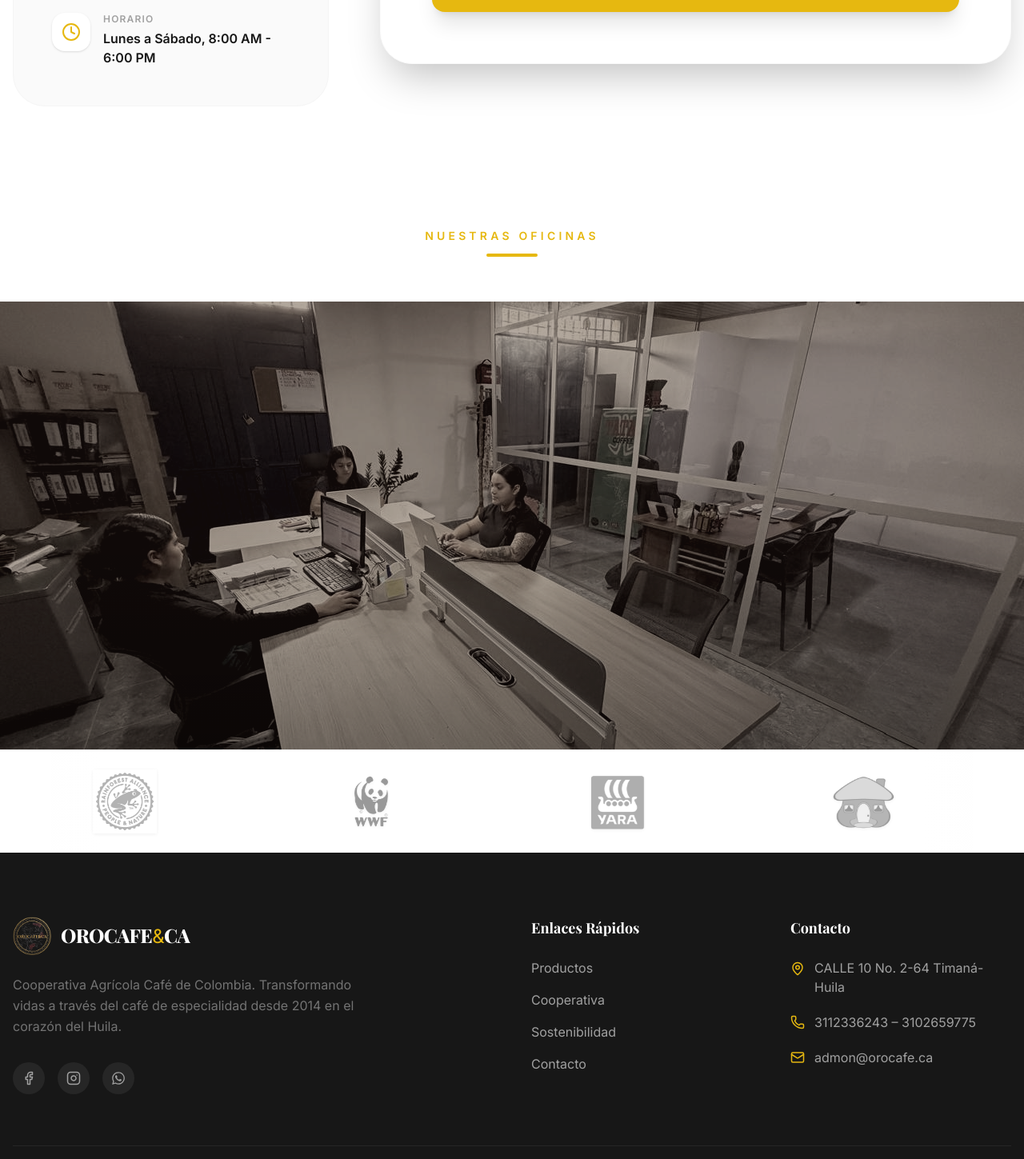
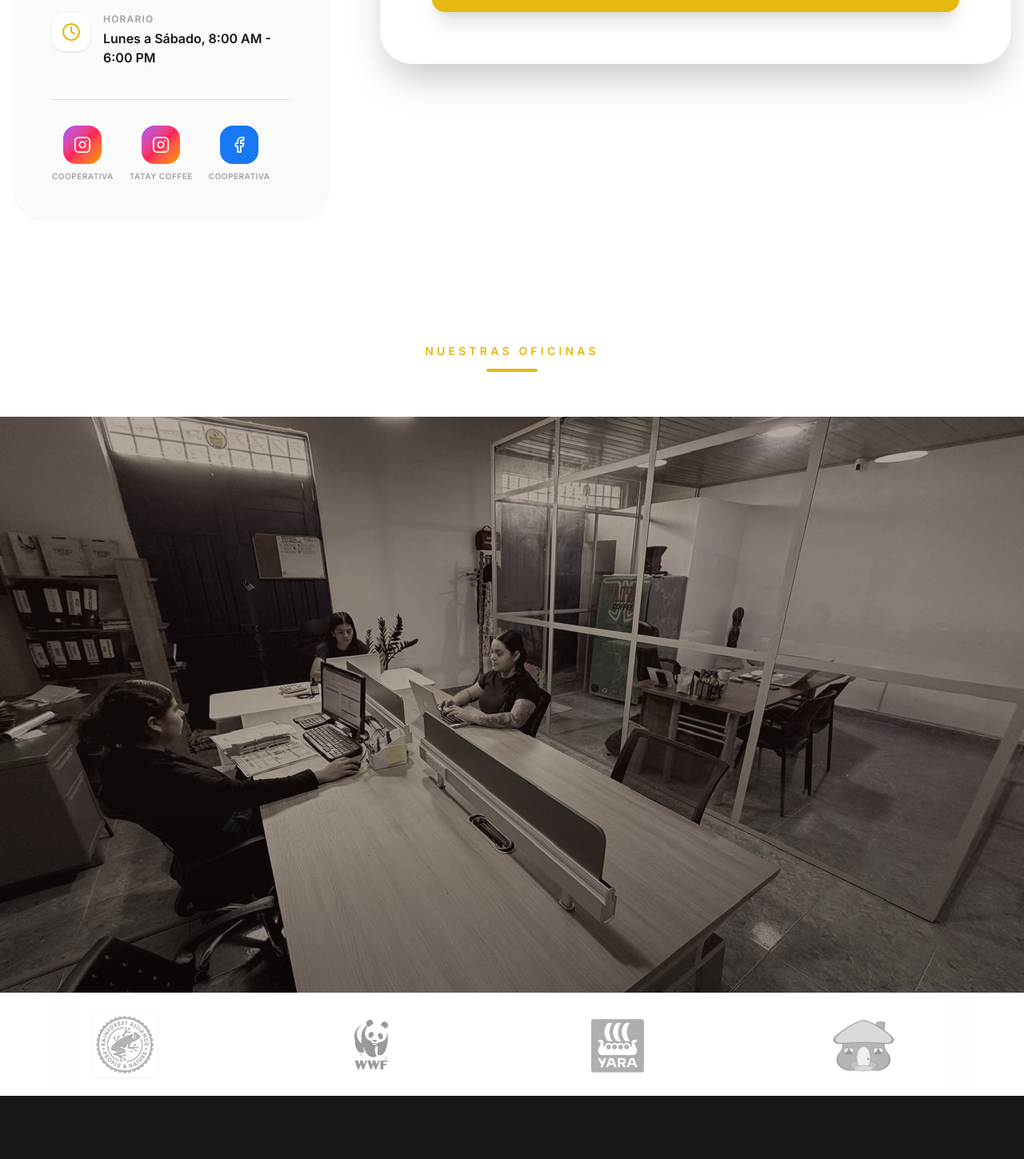
Before and after one commit to AndresPuyol/OROCAFE, a React (Vite) app: page /contacto in a window 1280 px wide. Shown: the part 1040-2489 px from the top of the page at 80% size. Built offline with nearby package versions, Linux system fonts and the light colour scheme; a web font is replaced by a local one.

Commit message:
Hice modificaciones con tatay

```diff
--- a/src/i18n/translations.ts
+++ b/src/i18n/translations.ts
@@ -19,14 +19,14 @@ export const translations = {
     // Home - History
     'home.history.title': 'HISTORIA',
     'home.history.subtitle': 'Nuestra Herencia: Tradición Familiar',
-    'home.history.section1.title': 'Cinco Décadas de Maestría Cafetera en el Sur de Huila municipio de Timaná Colombia',
-    'home.history.section1.p': 'El legado de nuestra organización se remonta al año de 1968, cuando el Sr. Neftalí Bermeo Jiménez —heredero de una profunda tradición — transformó la caficultura de Timaná, Huila. Como pionero en la comercialización de café siendo aliado estratégico de los principales exportadores del país y la Federación Nacional de Cafeteros de Colombia. ',
+    'home.history.section1.title': 'Cinco Décadas de tradicion cafetera en el Sur de Huila municipio de Timaná Colombia',
+    'home.history.section1.p': 'El legado de nuestra organización da inicio al año de 1968, cuando el Sr. Neftalí Bermeo Jiménez —heredero de una profunda tradición — transformó la caficultura de Timaná, Huila. Como pionero en la comercialización de café siendo aliado estratégico de los principales exportadores del país y la Federación Nacional de Cafeteros de Colombia. ',
     'home.history.section2.title': 'Logística y Expansión Estratégica',
     'home.history.section2.p': 'Nuestra capacidad operativa dio un salto en 1994 con la apertura de una central de secado de café húmedo en Neiva, Huila, para  aumentar su volumen de  compra y de esta forma poder abrir nuevas bodegas en otros municipios del Huila y Tolima  para dar mayor crecimiento a su comercialización y de esta forma  un  suministro de mayor tamaño y eficiencia para sus diferentes cliente en Colombia; Para 2005 nuestra huella se extendió a nivel nacional, comprando cafés orgánicos de la Sierra Nevada de Santa Marta, fincas en Pereira - Risaralda y Popayán - cauca. ',
     'home.history.section3.title': 'Liderazgo Generacional e Impacto Social',
     'home.history.section3.p': 'En 2014, su hijo de Neftalí Bermeo Estupiñán hace el relevo generacional a su Padre, dando inicio a una asociación la cual se crea con 43 productores, hoy una comunidad de 95 socios y 155 beneficiarios, impactando directamente la calidad de vida de 250 familias caficultoras. Nuestra presencia se extiende por la zona cafetera del Sur del Huila en los Municipios de: Timaná, Tarqui, Mesa de Elías, Suaza, Oporapa, Pitalito, Acevedo y Guadalupe.',
     'home.history.section4.title': 'Una Nueva Era: Cooperativa Agrícola Café y Cacao de Colombia',
-    'home.history.section4.p': 'Hoy, impulsados por nuestro crecimiento y la sofisticación de nuestras operaciones, hemos evolucionado. Hicimos la transición de asociación a Cooperativa una estructura más robusta y competitiva diseñada para garantizarles a nuestros clientes un mayor volumen con los más altos estándares de calidad de nuestros cafés diferenciados',
+    'home.history.section4.p': 'Hoy, impulsados por nuestro crecimiento e inovaciones en nuestras operaciones, hemos evolucionado. Hicimos la transición de asociación a Cooperativa una estructura más robusta y competitiva diseñada para garantizarles a nuestros clientes un mayor volumen con los más altos estándares de calidad de nuestros cafés diferenciados',
     'home.history.footer': 'No solo vendemos café, exportamos historia y tradición, donde la excelencia nace en el campo y se siente en la Taza',
 
     // Home - Features
@@ -35,7 +35,7 @@ export const translations = {
     'home.feat1.title': 'Comercio Justo',
     'home.feat1.desc': 'Apoyo directo a 250 familias caficultoras garantizando precios justos y mejores condiciones de vida.',
     'home.feat2.title': 'Calidad de Origen',
-    'home.feat2.desc': '750 hectáreas de variedades premium cultivadas en las mejores condiciones del sur del Huila.',
+    'home.feat2.desc': '750 hectáreas de variedades premium cultivadas en las mejores montañas de los municipios del sur del Huila en Colombia.',
     'home.feat3.title': 'Sostenibilidad',
     'home.feat3.desc': 'Prácticas amigables con el medio ambiente que preservan nuestro territorio para futuras generaciones.',
 
@@ -43,7 +43,7 @@ export const translations = {
     'home.loc.families': 'Familias',
     'home.loc.tag': 'Corazón de Colombia',
     'home.loc.title': 'Cultivado en las Montañas del Huila',
-    'home.loc.desc': 'Nuestra cooperativa tiene su sede en Timaná, una región privilegiada con condiciones únicas: altitud ideal, suelos volcánicos ricos y un clima tropical de montaña perfecto para el café de especialidad.',
+    'home.loc.desc': 'Nuestra cooperativa tiene su Sede Principal en Timaná, Huila, una región privilegiada con condiciones únicas: altitud ideal, micro climas perfectos para producir café de especialidad.',
     'home.loc.alt.label': 'Altitud',
     'home.loc.alt.val': '1.150 - 2.000 msnm',
     'home.loc.soil.label': 'Suelos',
@@ -79,7 +79,7 @@ export const translations = {
     'news.desc3': 'Comprometidos con el medio ambiente, presentamos nuestro nuevo empaque 100% compostable para toda la línea de cafés especiales, reduciendo nuestra huella de carbono...',
 
     // Footer
-    'footer.desc': 'Cooperativa Agrícola Café de Colombia. Transformando vidas a través del café de especialidad desde 2014 en el corazón del Huila.',
+    'footer.desc': 'Cooperativa Agrícola Café y Cacao de Colombia. Transformando vidas a través del café de especialidad desde 2014 en el corazón del Huila.',
     'footer.links': 'Enlaces Rápidos',
     'footer.contact': 'Contacto',
     'footer.rights': 'Todos los derechos reservados.',
@@ -157,7 +157,7 @@ export const translations = {
     // Cooperative
     'coop.hero.tag': 'Nuestra Cooperativa',
     'coop.hero.title': 'La Excelencia en <br /><span className="italic text-gold">Cada Grano.</span>',
-    'coop.hero.desc': 'Somos una empresa Cooperativa donde contamos con más de 250 familias cafeteras, unidas por la pasión y el respeto a nuestra tierra.',
+    'coop.hero.desc': 'No solo vendemos café, exportamos historia y tradición, donde la excelencia nace en el campo y se siente en la Taza.',
     'coop.hero.stat1.lbl': 'Familias Cafeteras',
     'coop.hero.stat2.lbl': 'Origen Garantizado',
 
@@ -170,7 +170,7 @@ export const translations = {
     'coop.pillar2.title': 'Certificación Sostenible',
     'coop.pillar2.desc': 'Contamos con certificación RainForest Alliance producción sostenible que garantiza las buenas practicas agricolas, enfocadas en la proteccion de los recursos naturales, el bienestar economico y social de las familias cafeteras.',
     'coop.pillar3.title': 'Calidad Premium',
-    'coop.pillar3.desc': 'Producimos cafe Excelso, cafe pergamino, tostado; cafes especiales y Varietales donde el caficultor recibe un precio adicional al valor de su café por la calidad en taza.',
+    'coop.pillar3.desc': 'Producimos cafe Excelso, cafe pergamino, tostado; cafes especiales, Lavados, Naturales y Varietales donde el caficultor recibe un precio adicional al valor de su café por la calidad en taza.',
 
     'coop.banks.title': 'Nuestros Bancos Aliados',
     'coop.banks.lbl': 'Aliado Financiero',
@@ -317,14 +317,14 @@ export const translations = {
     // Home - History
     'home.history.title': 'HISTORY',
     'home.history.subtitle': 'Our Heritage: From Family Tradition to Global Excellence',
-    'home.history.section1.title': 'Five Decades of Coffee Mastery in Southern Colombia',
-    'home.history.section1.p': 'Our organization\'s legacy dates back to 1968 when Mr. Neftalí Bermeo Jiménez—heir to a deep coffee-growing tradition—transformed the agricultural scene of Timaná, Huila. As a pioneer in the marketing of parchment coffee and a strategic ally to the country\'s main exporters and the National Federation of Coffee Growers, he laid the foundations for an associative model focused on local producer prosperity.',
+    'home.history.section1.title': 'Five Decades of Coffee tradition in Southern Colombia',
+    'home.history.section1.p': 'Our organization\'s legacy goes back to 1968 when Mr. Neftalí Bermeo Jiménez—heir to a deep coffee-growing tradition—transformed the agricultural scene of Timaná, Huila. As a pioneer in the marketing of parchment coffee and a strategic ally to the country\'s main exporters and the National Federation of Coffee Growers, he laid the foundations for an associative model focused on local producer prosperity.',
     'home.history.section2.title': 'Logistics and Strategic Expansion',
     'home.history.section2.p': 'Our operational capacity took a qualitative leap in 1994 with the opening of a processing and drying center in Neiva, Huila, centralizing an efficient supply chain for the Huila and Tolima departments. By 2005, our footprint expanded nationally, managing organic coffees from the Sierra Nevada de Santa Marta and high-quality standard profiles in Pereira and Popayán. This infrastructure allowed us to connect the effort of the Colombian countryside with the most demanding roasters in international markets.',
     'home.history.section3.title': 'Generational Leadership and Social Impact',
     'home.history.section3.p': 'In 2014, under the direction of Neftalí Bermeo Estupiñán, we consolidated this historical effort by founding the Orocafe Timaná Association. What began as a group of 43 producers has evolved today into a community of 95 members and 155 beneficiaries, directly impacting the quality of life of 250 coffee-growing families. Our presence extends through the productive heart of Southern Huila: Timaná, Tarqui, Mesa de Elías, Suaza, Oporapa, Pitalito, Acevedo, and Guadalupe.',
     'home.history.section4.title': 'A New Era: Agricultural Coffee Cooperative of Colombia',
-    'home.history.section4.p': 'Today, driven by our growth and the sophistication of our operations, we have evolved. We transitioned from an association to the Agricultural Coffee Cooperative of Colombia, a more robust and competitive structure designed to guarantee consistency, volume, and the highest quality standards for our commercial allies abroad.',
+    'home.history.section4.p': 'Today, driven by our growth and the inovations in our operations, we have evolved. We transitioned from an association to the Agricultural Coffee Cooperative of Colombia, a more robust and competitive structure designed to guarantee consistency, volume, and the highest quality standards for our commercial allies abroad.',
     'home.history.footer': 'We don\'t just sell coffee; we export the history, technical rigor, and heart of the families who grow the best beans in the world.',
 
     // Home - Features
@@ -333,7 +333,7 @@ export const translations = {
     'home.feat1.title': 'Fair Trade',
     'home.feat1.desc': 'Direct support to 250 coffee-producing families, guaranteeing fair prices and better living conditions.',
     'home.feat2.title': 'Quality Origin',
-    'home.feat2.desc': '750 hectares of premium varieties cultivated in the best conditions of southern Huila.',
+    'home.feat2.desc': '750 hectares of premium varieties cultivated in the best mountains of the municipalities of Southern Huila in Colombia.',
     'home.feat3.title': 'Sustainability',
     'home.feat3.desc': 'Environmentally friendly practices that preserve our land for future generations.',
 
@@ -341,7 +341,7 @@ export const translations = {
     'home.loc.families': 'Families',
     'home.loc.tag': 'Heart of Colombia',
     'home.loc.title': 'Cultivated in the Mountains of Huila',
-    'home.loc.desc': 'Our cooperative is headquartered in Timaná, a privileged region with unique conditions: ideal altitude, rich volcanic soils, and a tropical mountain climate perfect for specialty coffee.',
+    'home.loc.desc': 'Our cooperative is headquartered in Timaná, Huila, a privileged region with unique conditions: ideal altitude, perfect microclimates for producing specialty coffee.',
     'home.loc.alt.label': 'Altitude',
     'home.loc.alt.val': '1,300 - 1,900 masl',
     'home.loc.soil.label': 'Soils',
@@ -377,7 +377,7 @@ export const translations = {
     'news.desc3': 'Committed to the environment, we present our new 100% compostable packaging for the entire line of specialty coffees, reducing our carbon footprint...',
 
     // Footer
-    'footer.desc': 'Agricultural Coffee Cooperative of Colombia. Transforming lives through specialty coffee since 2014 in the heart of Huila.',
+    'footer.desc': 'Agricultural Coffee and Cocoa Cooperative of Colombia. Transforming lives through specialty coffee since 2014 in the heart of Huila.',
     'footer.links': 'Quick Links',
     'footer.contact': 'Contact Us',
     'footer.rights': 'All rights reserved.',
@@ -455,7 +455,7 @@ export const translations = {
     // Cooperative
     'coop.hero.tag': 'Our Cooperative',
     'coop.hero.title': 'Excellence in <br /><span className="italic text-gold">Every Bean.</span>',
-    'coop.hero.desc': 'We are a Cooperative enterprise with over 250 coffee-growing families, united by passion and respect for our land.',
+    'coop.hero.desc': 'We don\'t just sell coffee, we export history and tradition, where excellence is born in the field and felt in the Cup.',
     'coop.hero.stat1.lbl': 'Coffee Families',
     'coop.hero.stat2.lbl': 'Guaranteed Origin',
 
@@ -468,7 +468,7 @@ export const translations = {
     'coop.pillar2.title': 'Sustainable Certification',
     'coop.pillar2.desc': 'We have RainForest Alliance sustainable production certification that guarantees good agricultural practices, focused on the protection of natural resources, and the economic and social well-being of coffee families.',
     'coop.pillar3.title': 'Premium Quality',
-    'coop.pillar3.desc': 'We produce Excelso coffee, parchment coffee, roasted coffee; specialty coffees and Varietals where the coffee grower receives an additional price to the value of their coffee for the cup quality.',
+    'coop.pillar3.desc': 'We produce Excelso coffee, parchment coffee, roasted coffee; specialty coffees, Washed, Natural and Varietals where the coffee grower receives an additional price to the value of their coffee for the cup quality.',
 
     'coop.banks.title': 'Our Allied Banks',
     'coop.banks.lbl': 'Financial Ally',
--- a/src/pages/Contact.tsx
+++ b/src/pages/Contact.tsx
@@ -1,6 +1,6 @@
 import SectionTitle from '../components/SectionTitle';
 import { motion } from 'motion/react';
-import { MapPin, Phone, Mail, Clock, Send, MessageSquare } from 'lucide-react';
+import { MapPin, Phone, Mail, Clock, Send, MessageSquare, Instagram, Facebook } from 'lucide-react';
 import { useLanguage } from '../contexts/LanguageContext';
 import React, { useRef, useState, useEffect } from 'react';
 import emailjs from '@emailjs/browser';
@@ -101,6 +101,46 @@ export default function Contact() {
                     </div>
                   ))}
                 </div>
+
+                {/* Social Media Buttons */}
+                <div className="flex gap-5 mt-10 pt-8 border-t border-neutral-200">
+                  <a
+                    href="https://www.instagram.com/orocafe.ca?igsh=aDl6YmdwYjFxMzVw&utm_source=qr"
+                    target="_blank"
+                    rel="noopener noreferrer"
+                    className="flex flex-col items-center gap-2 group"
+                    aria-label="Instagram Cooperativa"
+                  >
+                    <div className="w-12 h-12 rounded-2xl bg-gradient-to-br from-purple-500 via-rose-500 to-amber-500 flex items-center justify-center text-white group-hover:shadow-lg group-hover:-translate-y-1 transition-all duration-300">
+                      <Instagram size={22} />
+                    </div>
+                    <span className="text-[10px] font-bold text-neutral-400 uppercase tracking-wider">Cooperativa</span>
+                  </a>
+                  <a
+                    href="https://www.instagram.com/coffeetatay?igsh=MWpsZGYwZGo5Mm00aA=="
+                    target="_blank"
+                    rel="noopener noreferrer"
+                    className="flex flex-col items-center gap-2 group"
+                    aria-label="Instagram Tatay Coffee"
+                  >
+                    <div className="w-12 h-12 rounded-2xl bg-gradient-to-br from-purple-500 via-rose-500 to-amber-500 flex items-center justify-center text-white group-hover:shadow-lg group-hover:-translate-y-1 transition-all duration-300">
+                      <Instagram size={22} />
+                    </div>
+                    <span className="text-[10px] font-bold text-neutral-400 uppercase tracking-wider">Tatay Coffee</span>
+                  </a>
+                  <a
+                    href="https://www.facebook.com/share/1CgdvrrUYc/?mibextid=wwXIfr"
+                    target="_blank"
+                    rel="noopener noreferrer"
+                    className="flex flex-col items-center gap-2 group"
+                    aria-label="Facebook Cooperativa"
+                  >
+                    <div className="w-12 h-12 rounded-2xl bg-[#1877F2] flex items-center justify-center text-white group-hover:shadow-lg group-hover:-translate-y-1 transition-all duration-300">
+                      <Facebook size={22} />
+                    </div>
+                    <span className="text-[10px] font-bold text-neutral-400 uppercase tracking-wider">Cooperativa</span>
+                  </a>
+                </div>
               </div>
             </div>
 
@@ -176,7 +216,7 @@ export default function Contact() {
       </div>
 
       {/* Offices Slideshow */}
-      <section className="h-[70dvh] w-full relative overflow-hidden flex items-center justify-center">
+      <section className="h-[90dvh] w-full relative overflow-hidden flex items-center justify-center">
         <div className="absolute inset-0 z-0 bg-transparent">
           {offices.map((img, index) => (
             <div
--- a/src/pages/Products.tsx
+++ b/src/pages/Products.tsx
@@ -87,7 +87,7 @@ export default function Products() {
 
   return (
     <div className="pt-20">
-      <section className="relative h-[40dvh] flex items-center justify-center px-4">
+      <section className="relative h-[60dvh] flex items-end justify-start px-8 md:px-16 pb-14">
         <div className="absolute inset-0 z-0">
           <img
             src={imgFondoProducto}
@@ -97,9 +97,9 @@ export default function Products() {
           />
           <div className="absolute inset-0 subpage-hero-gradient" />
         </div>
-        <div className="relative z-10 text-center text-white mt-8 md:mt-0">
+        <div className="relative z-10 text-left text-white max-w-2xl">
           <h1 className="text-4xl md:text-5xl lg:text-7xl font-serif font-bold mb-4">{t('products.hero.title')}</h1>
-          <p className="text-lg md:text-xl text-white/80 max-w-2xl mx-auto px-4">{t('products.hero.desc')}</p>
+          <p className="text-lg md:text-xl text-white/80">{t('products.hero.desc')}</p>
         </div>
       </section>
 
--- a/src/pages/Sustainability.tsx
+++ b/src/pages/Sustainability.tsx
@@ -53,12 +53,6 @@ export default function Sustainability() {
       color: "text-emerald-800"
     },
     {
-      img: imgCafePractica,
-      title: t('sus.ali2.title'),
-      desc: t('sus.ali2.desc'),
-      color: "text-emerald-800"
-    },
-    {
       img: imgWWF,
       title: t('sus.ali3.title'),
       desc: t('sus.ali3.desc'),
@@ -81,7 +75,7 @@ export default function Sustainability() {
   return (
     <div className="pt-20">
       {/* Hero Section */}
-      <section className="relative h-[50dvh] lg:min-h-[500px] flex items-center justify-center px-4">
+      <section className="relative h-[50dvh] lg:min-h-[500px] flex items-end justify-start px-8 md:px-16 pb-14">
         <div className="absolute inset-0 z-0">
           <img
             src={imgAbeja}
@@ -91,11 +85,11 @@ export default function Sustainability() {
           />
           <div className="absolute inset-0 subpage-hero-gradient" />
         </div>
-        <div className="relative z-10 text-center text-white mt-8 md:mt-0">
-          <h1 className="text-4xl md:text-5xl lg:text-7xl font-serif font-bold mb-4 flex flex-col items-center justify-center">
+        <div className="relative z-10 text-left text-white max-w-2xl">
+          <h1 className="text-4xl md:text-5xl lg:text-7xl font-serif font-bold mb-4">
             <span className="block text-[#e6b810]">{t('sus.hero.title')}</span>
           </h1>
-          <p className="text-lg md:text-xl text-white/80 max-w-2xl mx-auto px-4">{t('sus.hero.desc')}</p>
+          <p className="text-lg md:text-xl text-white/80">{t('sus.hero.desc')}</p>
         </div>
       </section>
 
```
Also changed, not shown: src/pages/Cooperative.tsx (+9 -21 lines).
